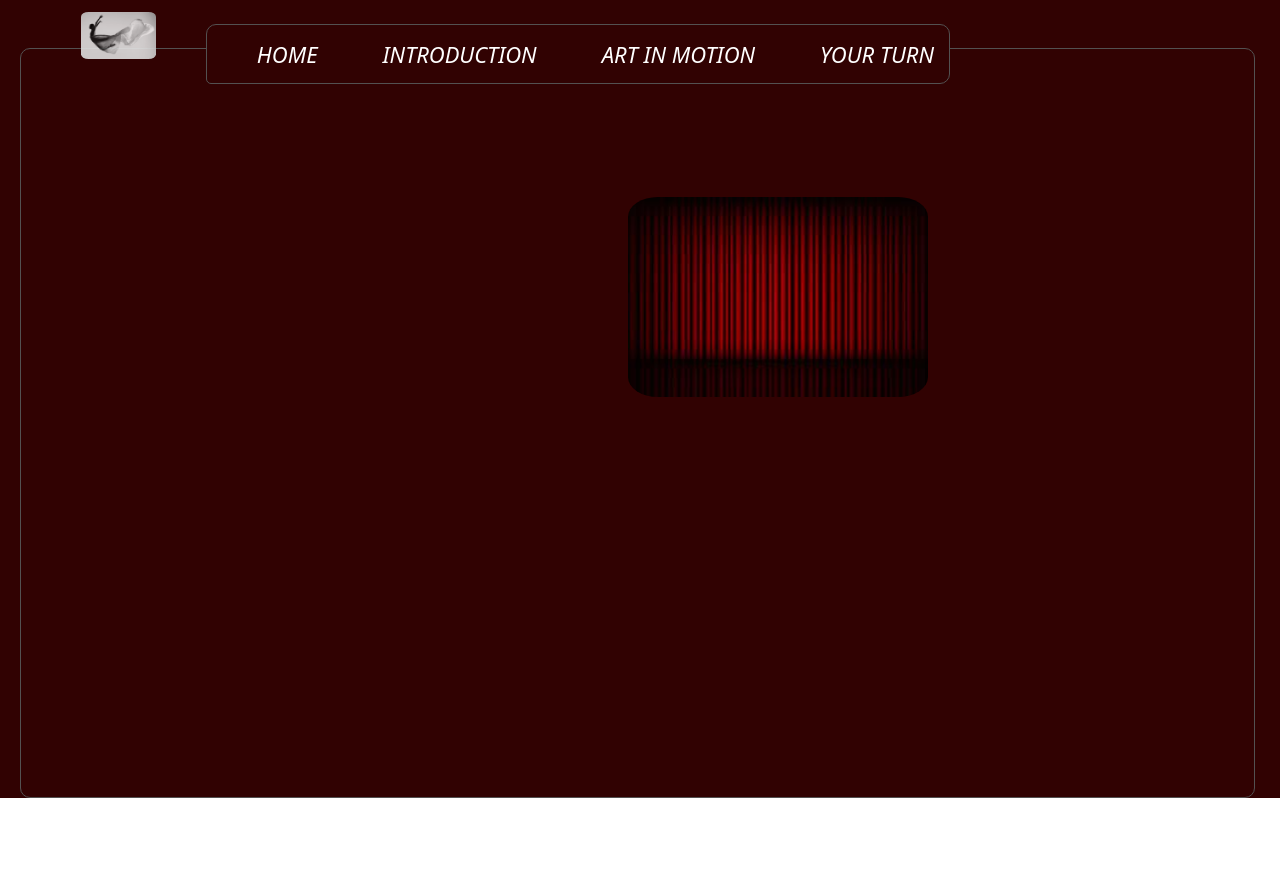
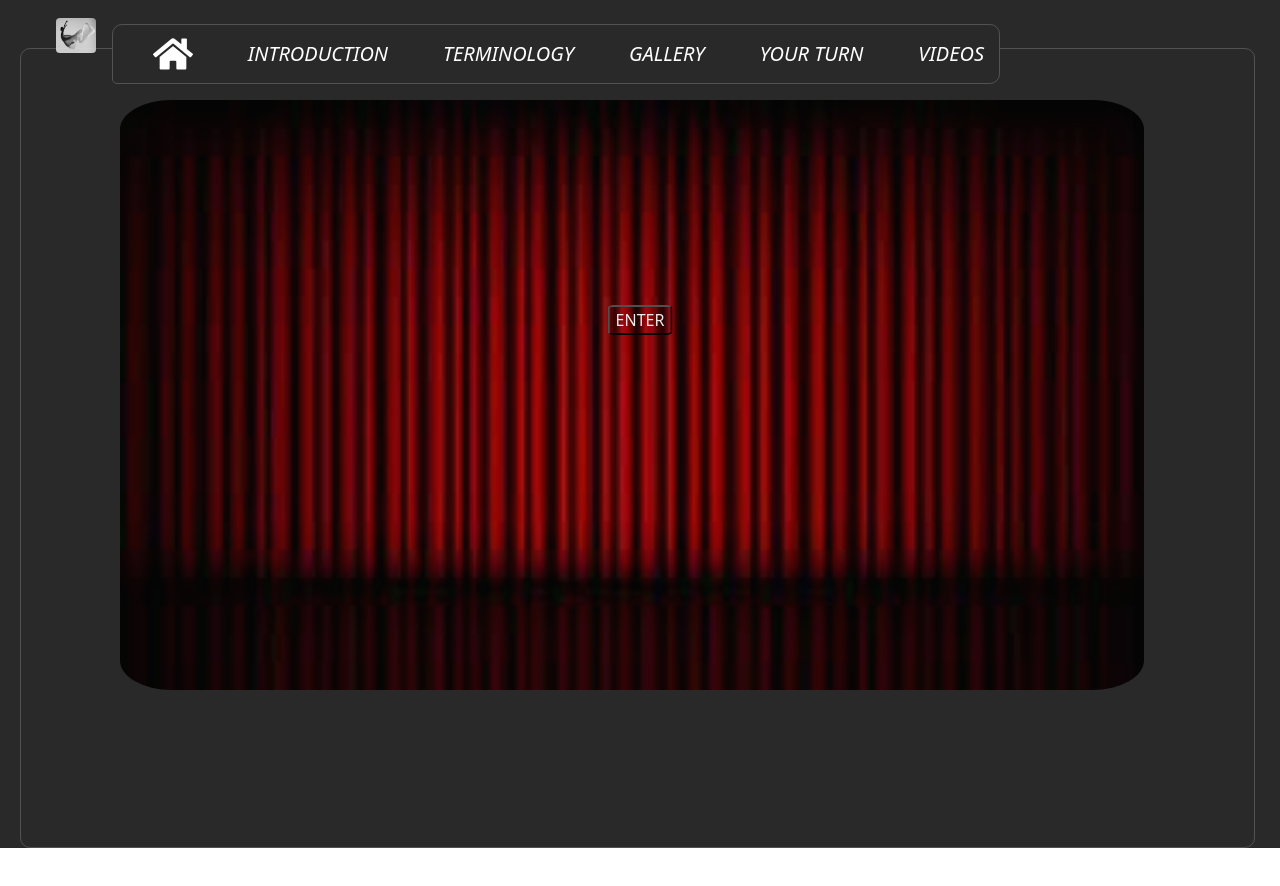
Before and after one commit to Vjohnson222/Capstone, a React (Create React App) app in the folder frontend/: page /Videos in a window 1280 px wide. Shown: the top 886 px of the page. After the commit the page ends 848 px from the top, so only its background shows below. Built offline with nearby package versions, Linux system fonts and the light colour scheme; no server answers.

Commit message:
Pushing up on Thursday Evening

```diff
--- a/frontend/package.json
+++ b/frontend/package.json
@@ -10,6 +10,7 @@
     "react": "^18.2.0",
     "react-confetti": "^6.1.0",
     "react-dom": "^18.2.0",
+    "react-icons": "^4.7.1",
     "react-router-dom": "^6.7.0",
     "react-scripts": "5.0.1",
     "styled-components": "^5.3.6",
--- a/frontend/src/App.css
+++ b/frontend/src/App.css
@@ -2,7 +2,15 @@
 
 @import url('https://fonts.googleapis.com/css2?family=Great+Vibes&display=swap');
 
+html {
+  width: 100%;
+  height:100%
+}
 
+body {
+  margin: 0;
+  max-height: 600px;
+}
 
 .input-width {
   width: 55%;
@@ -29,12 +37,6 @@
 .white-text {
   color: white;
 }
-
-
-
-
-
-
 .custom-h1 {
   color: white;
   text-align: center;
@@ -66,32 +68,23 @@ font-size: 22px;
   text-decoration: none;
   color: white;
   cursor: pointer;
-  margin-left: 50px;
-  font-size: 22px;
+  margin-left: 40px;
+  font-size: 20px;
   transition: all 5s;
   animation-duration: 13.9s;
 
 }
 
 
-
-
-html {
-  width: 100%;
-  height:100%
-}
-
-body {
-  margin: 0;
-  min-height: 100%;
-}
 .Introduction{
   margin-left: 55px;
 }
 #root {
 
   /* min-height: 100%; */
-	background: rgb(49, 2, 2);
+	 /* Change 3 */
+        /* background-color: rgb(49, 2, 2); */
+        background-color: rgb(42, 41, 41);
 	animation: gradient 25s ease infinite;
 }
 
@@ -146,19 +139,13 @@ body {
 
 /* Capstone  */
 
-/* .flip-card2 {
-  background-color: red;
-  padding: 25px;
-  width: 180px;
-  height: 150px;
-  perspective: 1000px;
-  margin-left: 20px;
-  margin-top: 10px;
-
-} */
 
 .flip-card-inner2 {
-  background-color: rgb(110, 6, 6);
+  /* background-color: rgb(110, 6, 6); */
+
+  /* Change 4 */
+        /* background-color: rgb(49, 2, 2); */
+        background-color: rgb(65, 63, 63);
   position: relative;
   width: 380px;
   height: 300px;
@@ -170,11 +157,7 @@ body {
   border-radius: 10px;
 
 }
-/* Dance Flow  */
-/* .eyeContainer{
 
- position: fixed;
-} */
 .flip-card2:hover .flip-card-inner2 {
   transform: rotateY(180deg);
   border-radius: 10px;
@@ -219,7 +202,11 @@ body {
 }
 
 .flip-card-inner {
-  background-color:rgb(110, 6, 6);
+
+  /* Change 5 */
+        /* background-color: rgb(49, 2, 2); */
+        background-color: rgb(65, 63, 63);
+  /* background-color:rgb(110, 6, 6); */
   position: relative;
   width: 100%;
   height: 100%;
@@ -247,6 +234,7 @@ body {
 .flip-card-front {
   color: black;
   border-radius: 10px;
+  font-weight: bold;
 }
 
 .flip-card-back {
@@ -280,24 +268,25 @@ margin: 0px;
 }
 .navbar{
   padding-top: 60px;
-
-
   /* position: absolute; */
   /* position:relative; */
   /* position:static; */
   /* position: sticky; */
   position:fixed;
-
 height: 60px;
   float: right;
-  margin-right: 330px;
+  margin-right: 280px;
   font-style: italic;
   padding-left: 0px;
   border-top-left-radius: 10px;
   border-bottom-left-radius: 5px;
   border-top-right-radius: 10px;
   border-bottom-right-radius: 10px;
-        background-color: rgb(49, 2, 2);
+
+  /* Change 1 */
+        /* background-color: rgb(49, 2, 2); */
+        background-color: rgb(42, 41, 41);
+
         border: solid rgb(83, 81, 81) 1px;
         animation-duration: 13.9s;
 
@@ -311,8 +300,10 @@ height: 60px;
       font-style: italic;
       padding-left: 0px;
       border-radius: 10px;
-      height: 750px;
-            background-color: rgb(49, 2, 2);
+      height: 800px;
+           /* Change 2 */
+        /* background-color: rgb(49, 2, 2); */
+        background-color: rgb(42, 41, 41);
             border: solid rgb(83, 81, 81) 1px;
             animation-duration: 13.9s;
 
@@ -320,12 +311,12 @@ height: 60px;
 /* New Gallery  */
 
 div#carousel {
-  perspective: 1800px;
-  padding-top: 15%;
+  perspective: 1000px;
+  padding-top: 5%;
   font-size:0;
   /* margin-bottom: 3rem;  */
   /* overflow: hidden;  */
-  margin-top: 20px;
+  margin-top: 5px;
 }
 figure#spinner {
   transform-style: preserve-3d;
@@ -336,7 +327,7 @@ figure#spinner {
 figure#spinner img {
   width: 40%; max-width: 325px;
   height: 450px;
-border-radius: 10%;
+  border-radius: 10%;
   position: absolute; left: 30%;
   transform-origin: 50% 50% -500px;
   outline:1px solid transparent;
@@ -368,12 +359,14 @@ div#carousel ~ span:hover { color: #888; cursor: pointer; }
 
 /* positioning video Me  */
 #camera, #camera--view, #camera--sensor, #camera--output{
-  /* //Dont change this belwo  */
+  /* //Dont change this below  */
     position: absolute;
     height: 100%;
-    width: 525px;
+    width: 555px;
     object-fit: cover;
     margin-left: 50px;
+    border-radius: 8%;
+    margin-bottom: 0;
 
 
 }
@@ -398,6 +391,7 @@ div#carousel ~ span:hover { color: #888; cursor: pointer; }
   width: 48%;
    float: left;
    margin-left: 30px;
+   border-radius: 10%;
 }
 
 #camera--view, #camera--sensor, #camera--output{
@@ -419,10 +413,14 @@ div#carousel ~ span:hover { color: #888; cursor: pointer; }
   } */
 #camera--trigger{
     width: 150px;
-    background-color: rgb(49, 2, 2);
+
+    /* Change 6 */
+        /* background-color: rgb(49, 2, 2); */
+        background-color: rgb(42, 41, 41);
+    /* background-color: rgb(49, 2, 2); */
     color: white;
     font-size: 18px;
-    /* border-radius: 30px; */
+    border-radius: 10%;
     border: none;
     /* padding: 15px 20px; */
     text-align: center;
@@ -519,7 +517,12 @@ ul {
   display: table;
 }
 .logo{
-  width: 75px;
+  width: 40px;
+  height: 35px;
+  border-radius: 10%;
+  margin-top: -55px;
+  margin-left: 35px;
+  opacity: 0.9;
 }
 /* ---------------------------Videos----------------------------- */
 
@@ -582,12 +585,15 @@ ul {
 }
 .myImg {
   position: fixed;
-  border-radius: 10%;
+  border-radius: 5%;
   cursor: pointer;
   transition: 3.3s;
-  margin-left: -10px;
-  height: 50px;
-  width:50px;
+  /* margin-left: -10px; */
+  height: 590px;
+  width:80%;
+  padding-top: 0;
+  top:100px;
+  left: 120px;
 }
 .modal {
   background-color: transparent;
@@ -596,7 +602,7 @@ ul {
    background-size: cover;
   display: none;
   position: fixed;
-  padding-top: 150px;
+  padding-top: 100px;
   left: 0;
   top: 0;
   width: 100%;
@@ -648,14 +654,14 @@ ul {
   left: 230px;
 
 }
-
+/* This is the glow  */
 #video {
   position: fixed;
   text-align: center;
-  width: 860px;
-  border-radius: 50%;
-  top: 150px;
-  left: 230px;
+  width: 525px;
+  /* border-radius: 50%; */
+  top: 140px;
+  left: 530px;
 
 }
 .thumb {
@@ -667,11 +673,53 @@ ul {
   /* margin-left: 10px; */
   /* display: flex;
   align-items: left; */
-  border-radius: 8px;
+  border-radius: 15%;
   transition: all 0.2s ease;
 width: 560px;
   margin-right: 30px;
 }
+
+.glow {
+  position: relative;
+  background-color : #020c1b;
+  color : #64ffda;
+  border-radius : 10px;
+}
+
+.glow:before, .glow:after {
+	content: '';
+	position: absolute;
+	left: -2px;
+	top: -2px;
+  background: linear-gradient(to right, #00F260, #0575E6, #00F260);
+	background-size: 400%;
+	width: calc(100% + 4px);
+	height: calc(100% + 4px);
+	z-index: -1;
+  border-radius : 10px;
+  border-radius: inherit;
+	animation: steam 20s infinite alternate;
+}
+
+
+@keyframes steam {
+	0% {
+		background-position: 0 0;
+	}
+	50% {
+		background-position: 400% 0;
+	}
+	100% {
+		background-position: 0 0;
+	}
+}
+
+.glow:after {
+	filter: blur(50px);
+}
+
+
+
 .details{
   color: red;
   display: flex;
@@ -715,3 +763,51 @@ article:hover {
   /* position:fixed */
 
 }
+.containerVideo{
+
+  height: 200px;
+}
+
+.cards{
+font-size: 16px;
+}
+
+.centered {
+  position: absolute;
+  top: 40%;
+  left: 50%;
+  transform: translate(-50%, -50%);
+}
+.neonBut{
+background-color: transparent;
+border-radius: 10%;
+color: white;
+}
+.neonBut2{
+  background-color: transparent;
+  border-radius: 10%;
+  color: white;
+  font-size: 30px;
+  margin-top: 20px;
+  margin-left: 45px;
+  }
+.home{
+  /* color: red; */
+  height: 40px;
+  width: 40px;
+
+}
+.introMessage{
+margin-left: 500px;
+margin-top: 5px;
+margin-bottom: 2px;
+color:white;
+font-size: 23px;
+/* font-family: 'Times New Roman', Times, serif; */
+font-style: inherit;
+
+
+}
+/* #camera--output {
+  display: none;
+} */
--- a/frontend/src/App2.js
+++ b/frontend/src/App2.js
@@ -7,6 +7,8 @@ import Your from "./Your"
 import logo from "./logo.png";
 import Videos from "./Videos";
 import Timer from "./Timer";
+import { FaHome } from 'react-icons/fa';
+
 
 
 
@@ -22,9 +24,13 @@ function App2() {
          <nav className="navbar" >
 
 
-<Link className="navLink" to="/">
+{/* <Link className="navLink" to="/">
   {" "}
   HOME{" "}
+</Link> */}
+
+<Link className="navLink" to="/">
+  <FaHome className="home"/> {/* Using the FaHome icon from react-icons */}
 </Link>
 {/* ----------TERNARY----------------TREMINOLOGY------------- */}
 
@@ -32,22 +38,32 @@ function App2() {
   INTRODUCTION
 </Link>
 {/* ----------TERNARY----------------TERMINOLOGY------------- */}
-{loggedIn ? (
+{/* {loggedIn ? (
   <Link className="navLink" to="/terminology">
     TERMINOLOGY{" "}
   </Link>
 ) : (
   ""
-)}
+)} */}
+
+  <Link className="navLink" to="/terminology">
+    TERMINOLOGY{" "}
+  </Link>
 
 {/* ----------TERNARY----------------Videos------------- */}
-{loggedIn ? (
+{/* {loggedIn ? (
   <Link className="navLink" to="/Videos">
     Videos{" "}
   </Link>
 ) : (
   ""
-)}
+)} */}
+
+{/* Moved this to the end  */}
+  {/* <Link className="navLink" to="/Videos">
+    VIDEOS{" "}
+  </Link> */}
+
 
 {/* ----------TERNARY----------------Timer------------- */}
 {loggedIn ? (
@@ -60,7 +76,7 @@ function App2() {
 {/* --------------------------ART IN MOTION------------- */}
 
 <Link className="navLink" to="/Gallery">
-  ART IN MOTION{" "}
+GALLERY{" "}
 </Link>
 {/* --------------------------YOUR TURN------------- */}
 <Link className="navLink" to="/Your">
@@ -68,12 +84,14 @@ function App2() {
 </Link>
 {/* --------------------------ROUTES------------- */}
 
-
+<Link className="navLink" to="/Videos">
+    VIDEOS{" "}
+  </Link>
 </nav>
 <br />
 
       <div className="navbar2" >
-      <img src={logo} alt="logo" className = "logo" style={{ borderRadius:'10%',marginTop:"-55px", marginLeft: '60px', opacity: "0.9"}}/>
+      <img src={logo} alt="logo" className = "logo" />
 
 
 
--- a/frontend/src/Introduction.js
+++ b/frontend/src/Introduction.js
@@ -4,7 +4,7 @@ import seven from "./seven.png";
 const Introduction = () => {
   return (
 
-    <div className="intro" style={{ marginLeft: '40px', marginTop: '5px',  marginBottom: '20px',color: 'white', fontSize: '25px' }}>
+    <div className="intro" style={{ marginLeft: '40px', marginTop: '-30px',  marginBottom: '20px',color: 'white', fontSize: '25px' }}>
     Welcome to Dance Flow!
 
     <div
@@ -39,7 +39,7 @@ const Introduction = () => {
           </div>
         </div>
       </div>
-      <br />
+
       <p >
         Now that you've got the hang of it
         <Link to="/terminology"  style= {{ textDecoration: 'none', color: 'red',fontSize: '30px'
--- a/frontend/src/Thumb.js
+++ b/frontend/src/Thumb.js
@@ -6,7 +6,7 @@ const Thumb = () => {
 
   useEffect(() => {
     const key = "AIzaSyCtndV2Y6xntlF3sApHr8hJUEa4VeCukEA";
-    const playListId = "PLCaXxPHHJ1X5GvSIB_Ay5WRJiH4aoK1FH";
+    const playListId = "PLCaXxPHHJ1X7ZZm4GpAVXZL12S6nL-0IO";
     const URL = "https://www.googleapis.com/youtube/v3/playlistItems";
     const options = {
       part: "snippet",
@@ -35,11 +35,11 @@ const Thumb = () => {
   };
 
   return (
-    <div className="container2">
-      <section id="video">
+    <div className="container2 ">
+      <section id="video" className="glow">
         <iframe
-          width="260"
-          height="115"
+          width="520"
+          height="230"
           src={`https://www.youtube.com/embed/${id}`}
           frameBorder="0"
           allow="autoplay; encrypted-media"
--- a/frontend/src/Timer.js
+++ b/frontend/src/Timer.js
@@ -1,7 +1,7 @@
 import React, { useState, useEffect } from 'react';
 
 const Timer = () => {
-  const [count, setCount] = useState(10);
+  const [count, setCount] = useState(15);
   const [isRunning, setIsRunning] = useState(false);
 
   useEffect(() => {
--- a/frontend/src/Videos.js
+++ b/frontend/src/Videos.js
@@ -20,19 +20,22 @@ const Videos = () => {
   };
 
   return (
-    <div className="container">
+    <div className="containerVideo">
 
 
-      <div className="review">
+      <div className="review  containerVideo">
       {/* <Thumb className="thumb" /> */}
+        <img src={seven1} className="myImg " onClick={handleImageClick} />
+     <div class="centered">  <button className= "neonBut" onClick={handleImageClick}>ENTER</button></div>
 
-        <img src={seven1} className="myImg" style={{ width: "300px", height: "200px" }}  onClick={handleImageClick} />
       {/* Sheesh !!!!  so just remove this for now and let it ride the modal */}
         {/* <Thumb className="thumb" /> */}
         <div id="myModal" className="modal" style={{ display: modalDisplay }}>
 
         <div className="modal-content close myImg" id="img01"><Thumb/> </div>
-        <span className="close video"  style={{ marginLeft: "920px" }}onClick={handleCloseClick}>&times;</span>
+        {/* <span className="close video"  style={{ marginLeft: "920px" }}onClick={handleCloseClick}>&times;</span> */}
+        <span className="close video"  style={{ marginLeft: "920px", marginTop: "-60px" }}onClick={handleCloseClick}><button className= "neonBut2" > Exit</button>
+        </span>
 
          {/* This is what gets to ride the modal  */}
          {/* <div className="modal-content close myImg" id="img01"> <Videos2/> </div>             */}
--- a/frontend/src/Videos2.js
+++ b/frontend/src/Videos2.js
@@ -6,7 +6,7 @@ const Videos2 = () => {
 
   useEffect(() => {
     const key = "AIzaSyCtndV2Y6xntlF3sApHr8hJUEa4VeCukEA";
-    const playListId = "PLCaXxPHHJ1X5GvSIB_Ay5WRJiH4aoK1FH";
+    const playListId = "PLCaXxPHHJ1X7ZZm4GpAVXZL12S6nL-0IO";
     const URL = "https://www.googleapis.com/youtube/v3/playlistItems";
     const options = {
       part: "snippet",
@@ -35,7 +35,7 @@ const Videos2 = () => {
   };
 
   return (
-    <div className="container2">
+    <div className="container2 glow">
       <section id="video">
         <iframe
           width="860"
```
Also changed, not shown: frontend/src/Gallery.js (+3 -71 lines), frontend/src/Terminology.js (+27 -28 lines), 1 other file (tests, documents, lock files or other folders).
